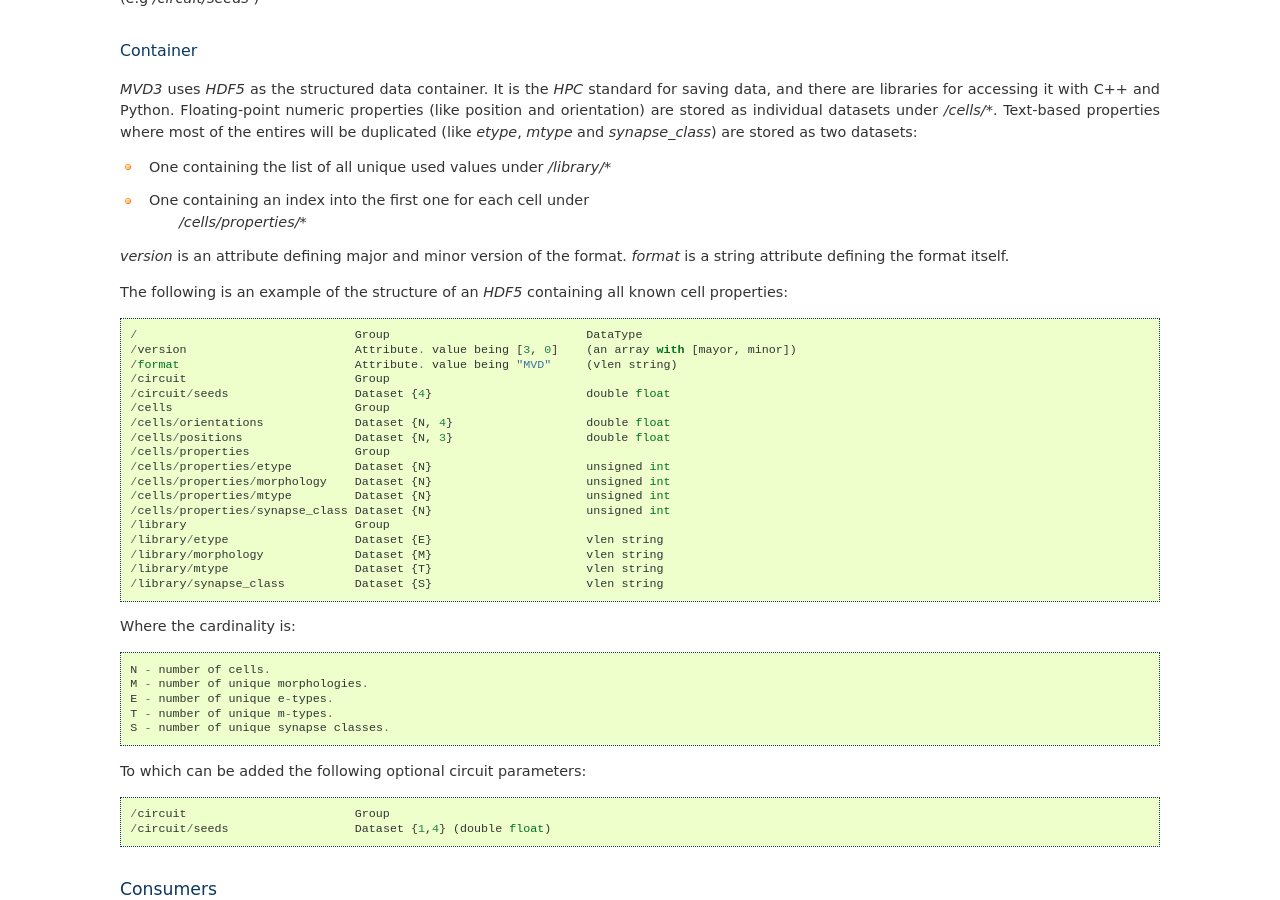
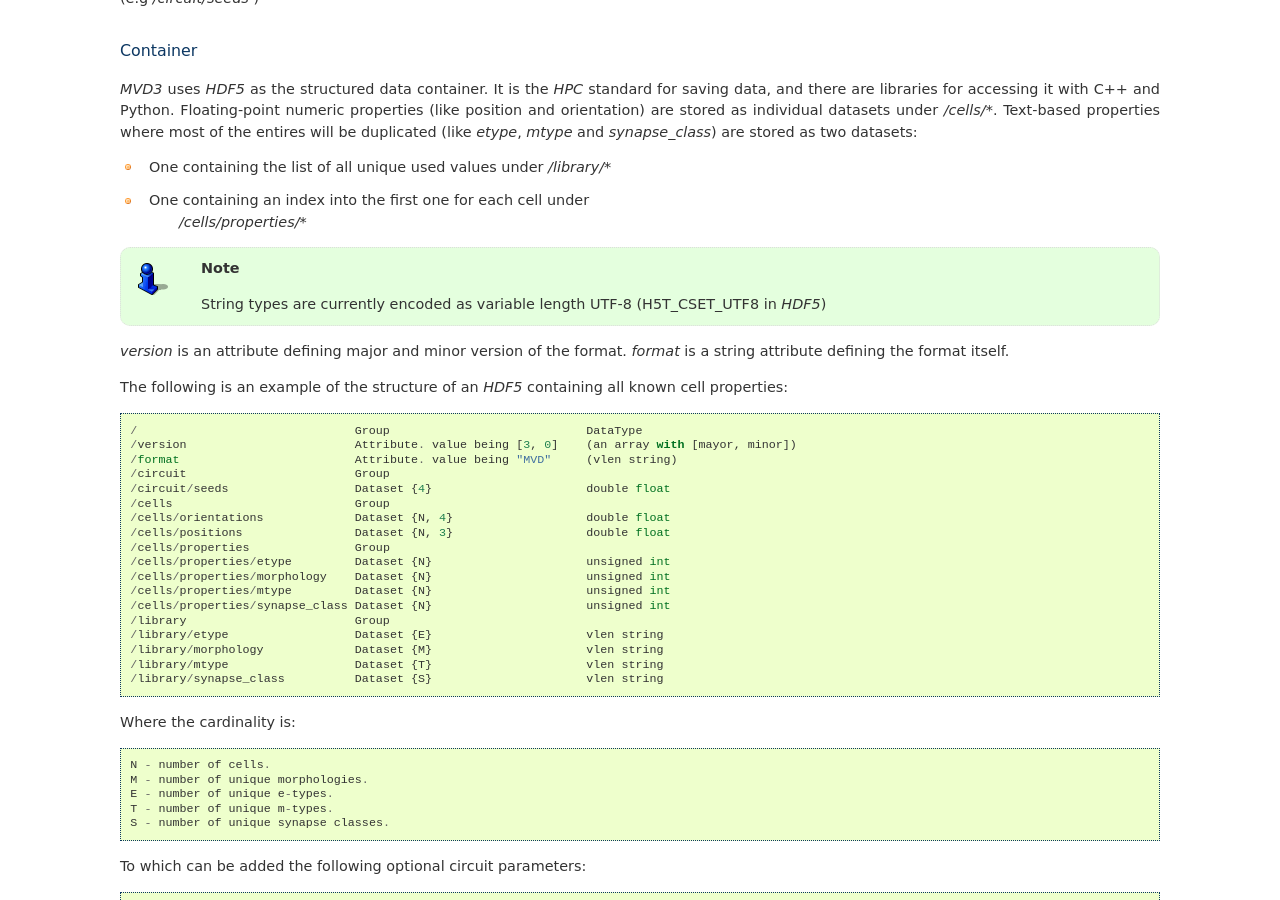
Before and after one commit to BlueBrain/sonata-extension, a Sphinx documentation site: the page built from source/mvd3.rst, in a window 1280 px wide and 900 px high, scrolled down 905 px. Built offline with Sphinx 7.4.7, drawn with Linux system fonts in a browser that asks for light colours.

Commit message:
specify strings are utf8
Change-Id: Ie8d5cce90cec7ad1696f0324b2f2ff1d7e91fde3

```diff
--- a/source/mvd3.rst
+++ b/source/mvd3.rst
@@ -57,6 +57,9 @@ Text-based properties where most of the entires will be duplicated (like
 - One containing an index into the first one for each cell under
    `/cells/properties/*`
 
+.. note:: String types are currently encoded as variable length UTF-8
+    (H5T_CSET_UTF8 in `HDF5`)
+
 `version` is an attribute defining major and minor version of the format.
 `format` is a string attribute defining the format itself.
 
```
